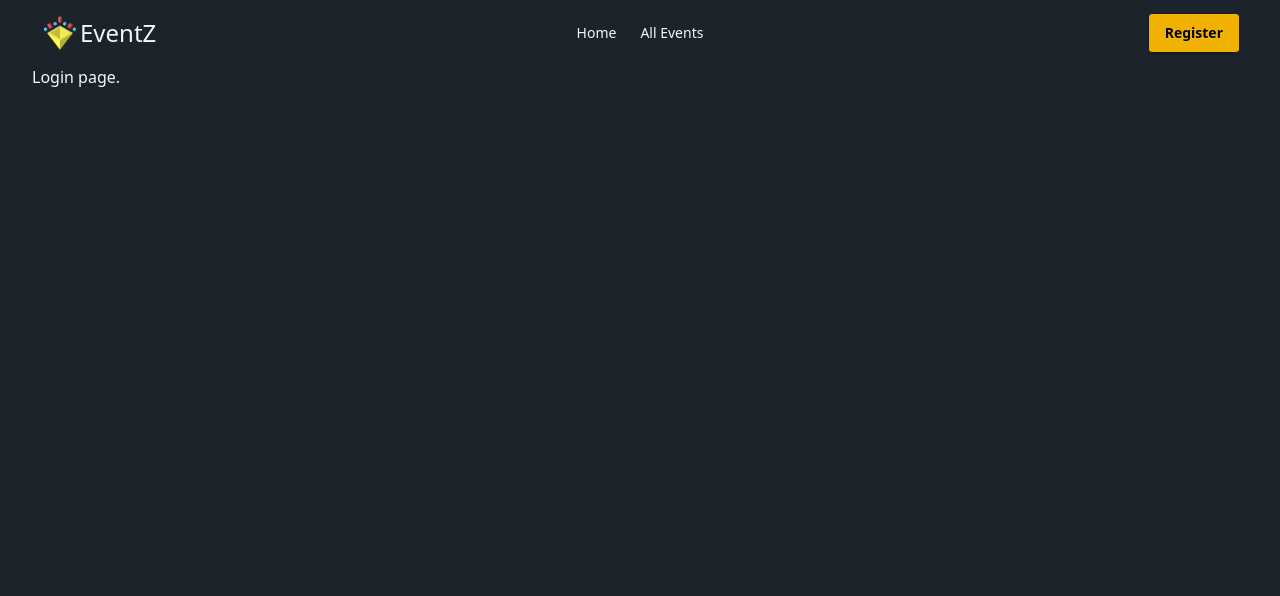
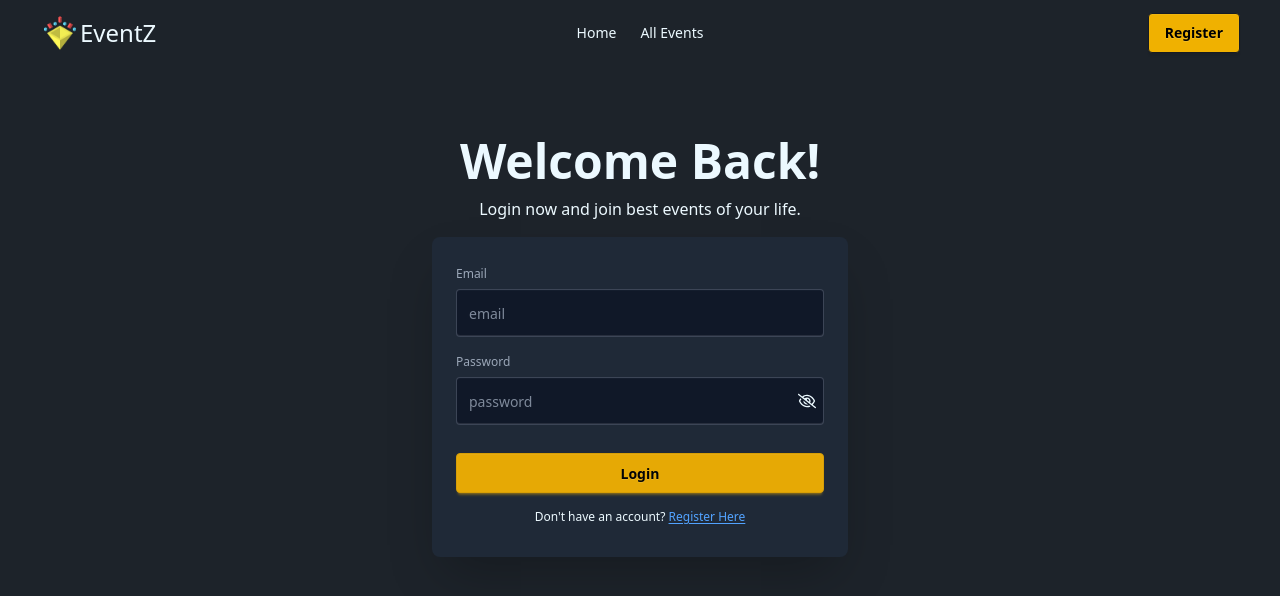
Before and after one commit to AskatAsh/Event-Management-Web-App, a React (Vite) app in the folder frontend/: page /login in a window 1280 px wide. Shown: the top 596 px of the page. Built offline with nearby package versions, Linux system fonts and the light colour scheme.

Commit message:
successfully added login page with success and error message

```diff
--- a/frontend/src/pages/Login.jsx
+++ b/frontend/src/pages/Login.jsx
@@ -1,5 +1,128 @@
+import { useState } from "react";
+import { FaRegEye, FaRegEyeSlash } from "react-icons/fa6";
+import { Link } from "react-router";
+import { Bounce, toast } from "react-toastify";
+
 const Login = () => {
-  return <div>Login page.</div>;
+  const [showPassword, setShowPassword] = useState(false);
+
+  const handleShowPassword = () => {
+    setShowPassword(!showPassword);
+  };
+
+  const handleRegister = async (e) => {
+    e.preventDefault();
+    const email = e.target.email.value;
+    const password = e.target.password.value;
+
+    const userInfo = { email, password };
+    console.log(userInfo);
+
+    // login user
+    const result = await fetch(
+      "https://event-management-backend-cw35.onrender.com/login",
+      {
+        method: "POST",
+        headers: {
+          "Content-Type": "application/json",
+        },
+        body: JSON.stringify(userInfo),
+      }
+    ).then((res) => res.json());
+
+    // login error and success message
+    if (!result?.success) {
+      toast.error(result?.message || "No user exits or invalid inputs.", {
+        position: "top-right",
+        autoClose: 2000,
+        transition: Bounce,
+        theme: "dark",
+      });
+    } else {
+      toast.success(result?.message || "User Logged in successfully.", {
+        position: "top-right",
+        autoClose: 2000,
+        transition: Bounce,
+        theme: "dark",
+      });
+
+      localStorage.setItem("user", JSON.stringify(result?.user));
+    }
+
+    console.log(result);
+  };
+  return (
+    <div>
+      <title>EventZ | Register</title>
+      <div className="hero py-14">
+        <div className="hero-content flex-col max-w-md w-full">
+          <div className="text-center flex flex-col gap-3">
+            <h1 className="text-5xl font-bold">Welcome Back!</h1>
+            <p>Login now and join best events of your life.</p>
+          </div>
+          <div className="card w-full shadow-2xl bg-[#1F2937]">
+            <form className="card-body" onSubmit={handleRegister}>
+              {/* user email */}
+              <fieldset className="fieldset">
+                <label className="label" htmlFor="email">
+                  <span className="label-text">Email</span>
+                </label>
+                <input
+                  id="email"
+                  type="email"
+                  name="email"
+                  placeholder="email"
+                  className="input input-bordered input_styles"
+                  required
+                />
+              </fieldset>
+              {/* user password */}
+              <fieldset className="fieldset">
+                <label className="label" htmlFor="password">
+                  <span className="label-text">Password</span>
+                </label>
+
+                <div className="relative flex items-center">
+                  <input
+                    id="password"
+                    name="password"
+                    placeholder="password"
+                    className="input input-bordered input_styles"
+                    type={showPassword ? "text" : "password"}
+                    required
+                  />
+                  <span
+                    className="absolute right-2 z-50 text-lg"
+                    onClick={handleShowPassword}
+                  >
+                    {showPassword ? (
+                      <FaRegEye></FaRegEye>
+                    ) : (
+                      <FaRegEyeSlash></FaRegEyeSlash>
+                    )}
+                  </span>
+                </div>
+              </fieldset>
+              <div className="form-control mt-4">
+                <button className="btn btn-warning opacity-90 text-black w-full">
+                  Login
+                </button>
+              </div>
+              <p className="text-xs py-2 text-center">
+                Don't have an account?{" "}
+                <Link
+                  to="/register"
+                  className="text-blue-400 underline underline-offset-2"
+                >
+                  Register Here
+                </Link>
+              </p>
+            </form>
+          </div>
+        </div>
+      </div>
+    </div>
+  );
 };
 
 export default Login;
```
